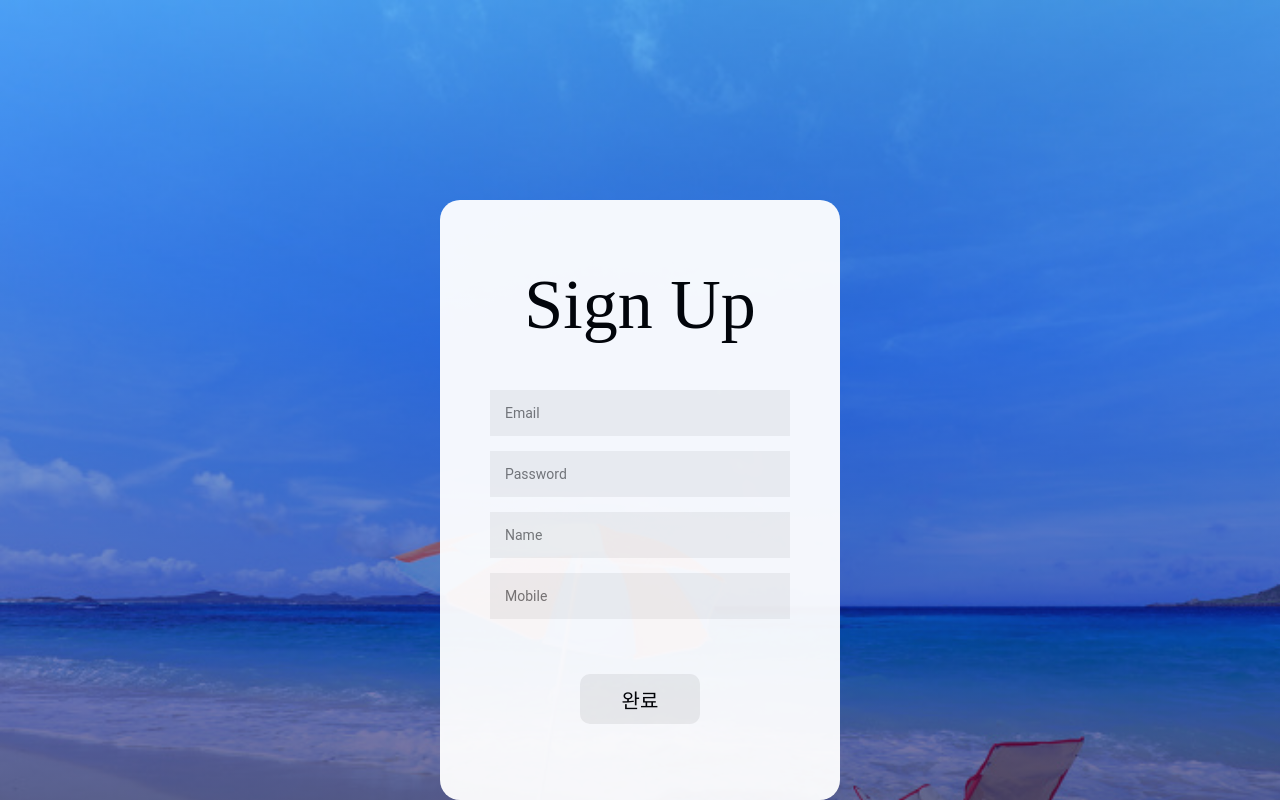
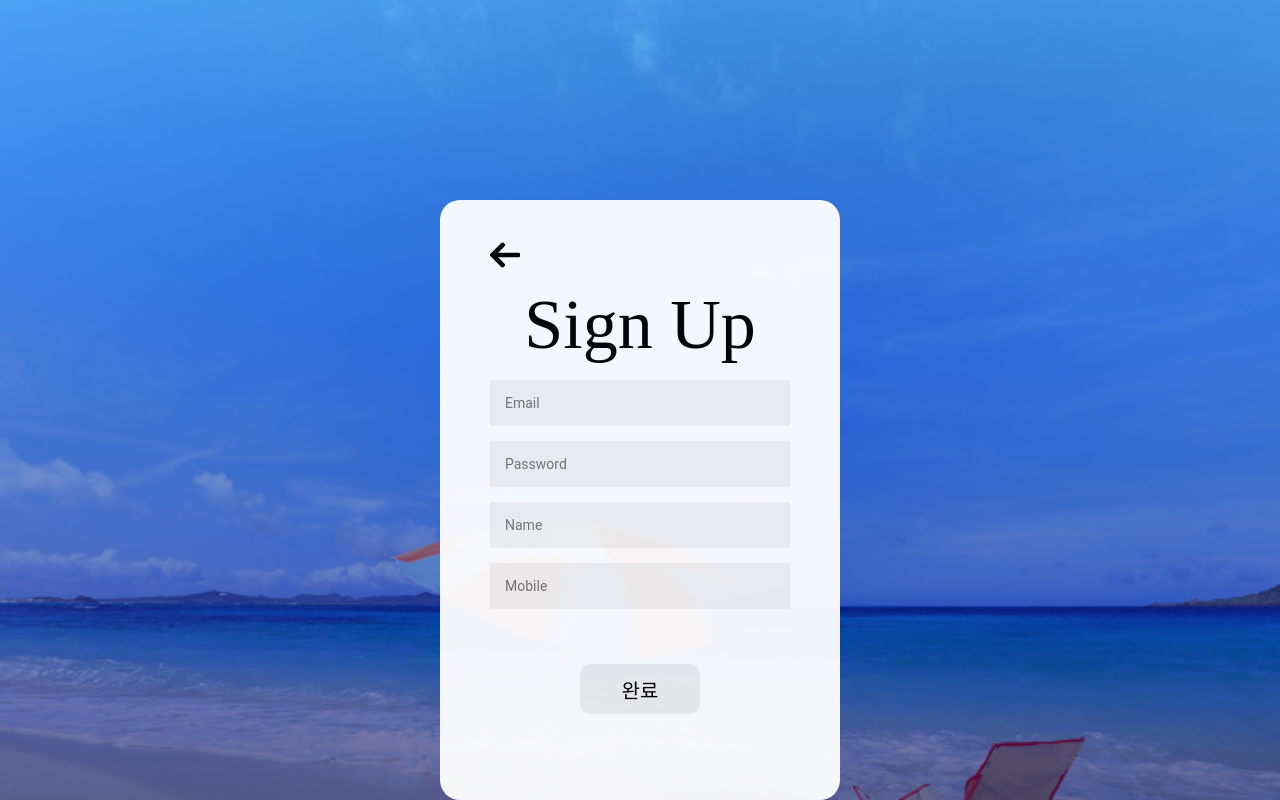
Before and after one commit to gippleup/nolgosip-client, a React (Create React App) app: page /signup in a window 1280 px wide. Built offline with nearby package versions, Linux system fonts and the light colour scheme; a web font is replaced by a local one.

Commit message:
add button that go to login page on SignUp component

```diff
--- a/src/components/SignUp.js
+++ b/src/components/SignUp.js
@@ -4,6 +4,7 @@ import PropTypes from 'prop-types';
 import { history as historyPropTypes } from 'history-prop-types';
 import { withRouter } from 'react-router-dom';
 import '../style/SignUp.css';
+import toLoginImg from '../img/toLogin.png';
 
 class SignUp extends React.Component {
   constructor(props) {
@@ -17,6 +18,7 @@ class SignUp extends React.Component {
     };
     this.handleInputValue = this.handleInputValue.bind(this);
     this.submitSignUp = this.submitSignUp.bind(this);
+    this.toLogin = this.toLogin.bind(this);
   }
 
   handleInputValue = (key) => (e) => {
@@ -51,6 +53,11 @@ class SignUp extends React.Component {
       });
   }
 
+  toLogin = () => {
+    const { history } = this.props;
+    history.push('/login');
+  }
+
 
   render() {
     return (
@@ -62,6 +69,9 @@ class SignUp extends React.Component {
         }}
       >
         <div className="signUpInputContainer">
+          <div className="toLoginContainer" onClick={this.toLogin}>
+            <img className="toLoginImg" src={toLoginImg} alt="link img to login page" />
+          </div>
           <div className="signUpTitle">Sign Up</div>
           <div className="email">
             <input className="signUpEmailInput" placeholder="Email" size="30" type="email" onChange={this.handleInputValue('email')} required />
--- a/src/style/SignUp.css
+++ b/src/style/SignUp.css
@@ -16,7 +16,7 @@
 }
 
 .signUpTitle {
-    margin: 45px 0;
+    margin: 15px 0;
     font-size: 70px;
     font-family: 'Gaegu', cursive;
 }
@@ -66,3 +66,17 @@
   background-color: rgb(154, 248, 135);
   cursor: pointer;
 }
+
+.toLoginImg {
+  width: 30px;
+  height: 30px;
+}
+
+.toLoginContainer {
+  width: 30px;
+  height: 30px;
+}
+
+.toLoginContainer:hover {
+  cursor: pointer;
+}
```
Also changed, not shown: src/img/toLogin.png (added).
